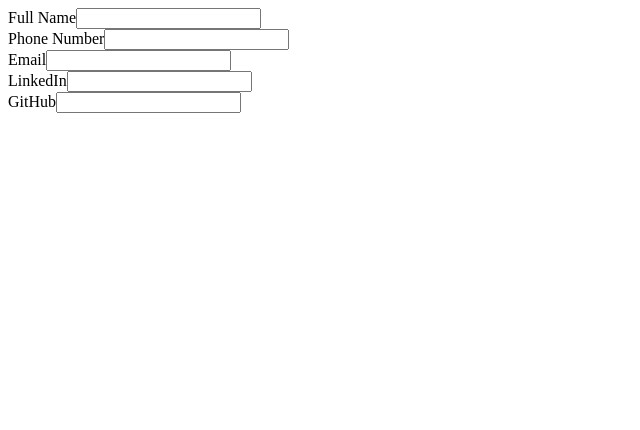
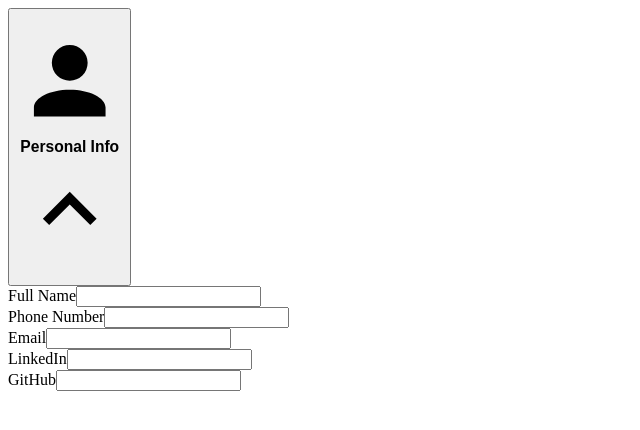
Before and after one commit to jakesummer/resume-builder, a React (Vite) app: page / in a window 1280 px wide. Shown: the top 430 px of the page, without its empty margins (0-640 px from the left). Built offline with nearby package versions, Linux system fonts and the light colour scheme.

Commit message:
feat: move forms into panels

```diff
--- /dev/null
+++ b/src/components/Panel/Panel.jsx
@@ -0,0 +1,38 @@
+export default function Panel({
+  isActive,
+  onClick,
+  children,
+  title,
+  icon,
+  headingLevel,
+}) {
+  const Heading = `h${headingLevel}`;
+
+  return (
+    <section className="panel">
+      <button onClick={onClick}>
+        <Heading>
+          {icon} {title}{" "}
+          {isActive ? (
+            <svg
+              class="panel-open-indicator"
+              xmlns="http://www.w3.org/2000/svg"
+              viewBox="0 0 24 24"
+            >
+              <path d="M7.41,15.41L12,10.83L16.59,15.41L18,14L12,8L6,14L7.41,15.41Z" />
+            </svg>
+          ) : (
+            <svg
+              class="panel-open-indicator"
+              xmlns="http://www.w3.org/2000/svg"
+              viewBox="0 0 24 24"
+            >
+              <path d="M7.41,8.58L12,13.17L16.59,8.58L18,10L12,16L6,10L7.41,8.58Z" />
+            </svg>
+          )}{" "}
+        </Heading>
+      </button>
+      {isActive && children}
+    </section>
+  );
+}
--- a/src/components/Sidebar/Sidebar.jsx
+++ b/src/components/Sidebar/Sidebar.jsx
@@ -1,3 +1,5 @@
+import { useState } from "react";
+import Panel from "../Panel/Panel.jsx";
 import PersonalInfoForm from "./PersonalInfoForm/PersonalInfoForm.jsx";
 
 export default function Sidebar({
@@ -7,12 +9,52 @@ export default function Sidebar({
   onItemChange,
   onDeleteItem,
 }) {
+  const [activeIndex, setActiveIndex] = useState(0);
+
+  const panels = [
+    {
+      index: 0,
+      title: "Personal Info",
+      icon: (
+        <svg xmlns="http://www.w3.org/2000/svg" viewBox="0 0 24 24">
+          <title>account</title>
+          <path d="M12,4A4,4 0 0,1 16,8A4,4 0 0,1 12,12A4,4 0 0,1 8,8A4,4 0 0,1 12,4M12,14C16.42,14 20,15.79 20,18V20H4V18C4,15.79 7.58,14 12,14Z" />
+        </svg>
+      ),
+      children: (
+        <PersonalInfoForm
+          data={data.personalInfo}
+          onChange={onPersonalInfoChange}
+        />
+      ),
+    },
+  ];
+
+  function togglePanel(index) {
+    if (activeIndex === index) {
+      setActiveIndex(-1);
+    } else {
+      setActiveIndex(index);
+    }
+  }
+
   return (
-    <>
-      <PersonalInfoForm
-        data={data.personalInfo}
-        onChange={onPersonalInfoChange}
-      />
-    </>
+    <section>
+      {panels.map((panel) => {
+        const i = panel.index;
+        return (
+          <Panel
+            key={i}
+            isActive={activeIndex === i}
+            onClick={() => togglePanel(i)}
+            title={panel.title}
+            icon={panel.icon}
+            headingLevel={1}
+          >
+            {panel.children}
+          </Panel>
+        );
+      })}
+    </section>
   );
 }
```
